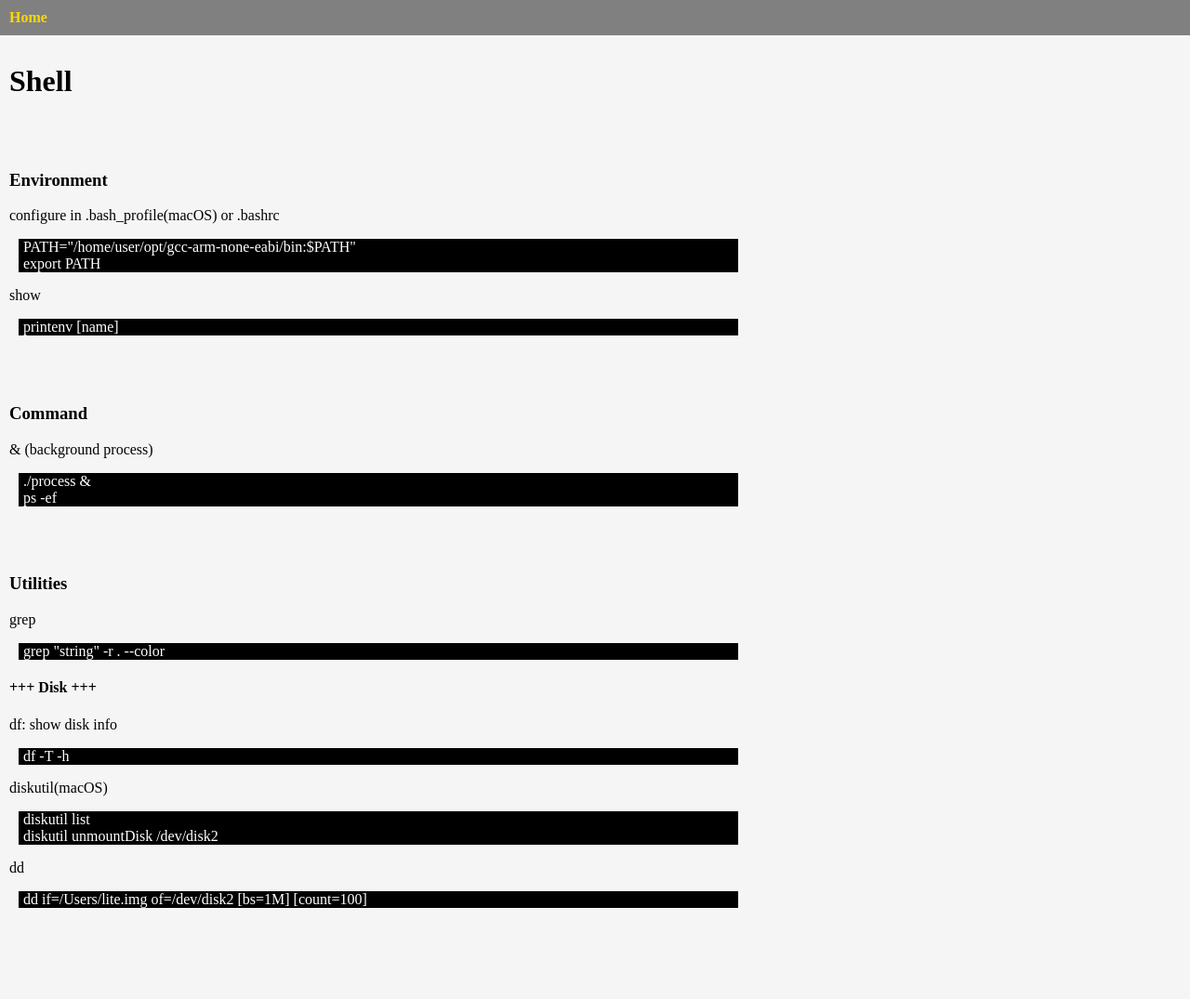
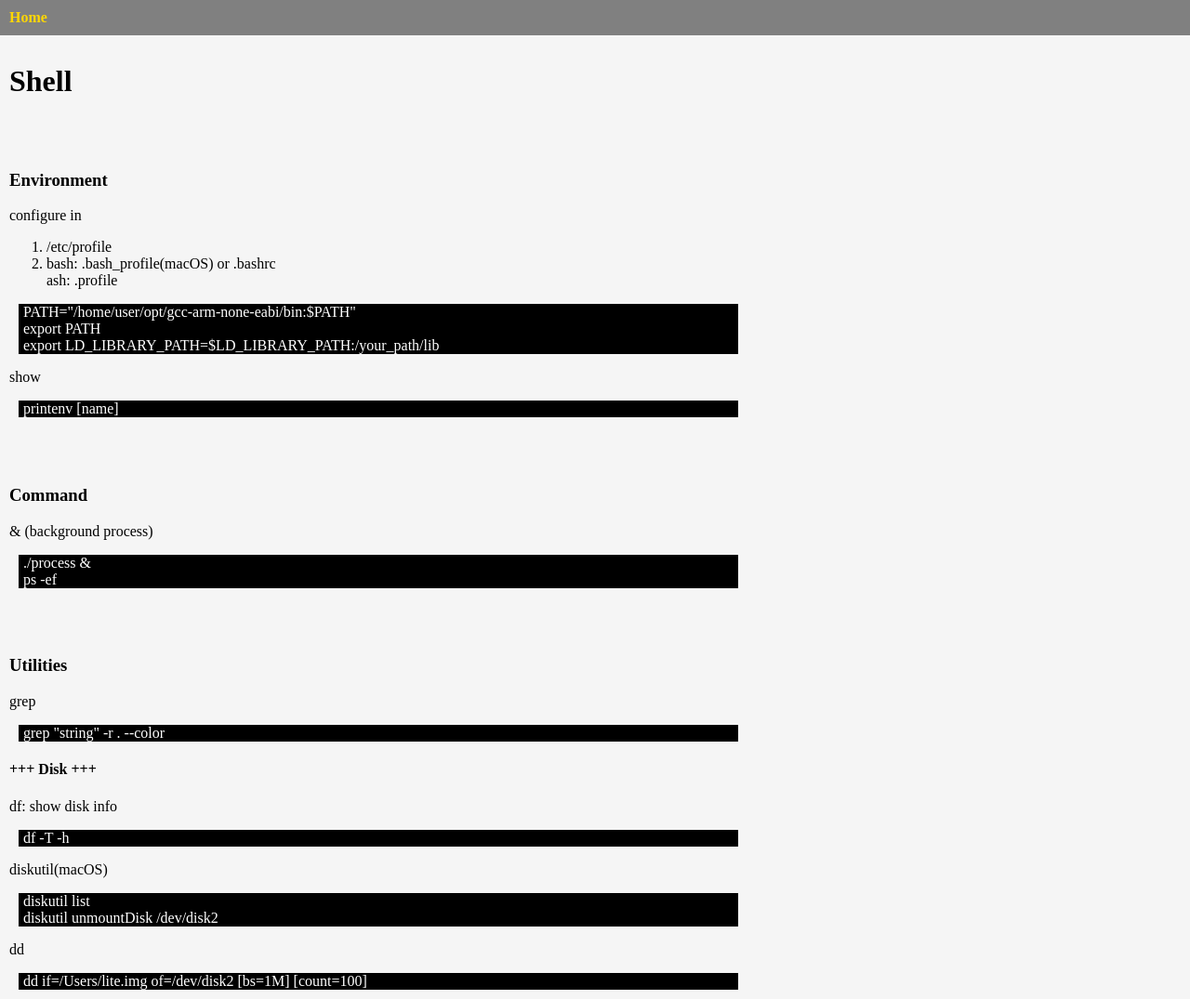
Before and after one commit to czarsir/sir, a Jekyll site: the page built from _posts/tool/2019-04-02-shell.html, in a window 1280 px wide. Shown: the whole page at 93% size. Built offline with Jekyll 4.4.1, drawn with Linux system fonts in a browser that asks for light colours; before the commit the page ends 987 px from its top, so only the background shows below that.

Commit message:
[shell] update

```diff
--- a/_posts/tool/2019-04-02-shell.html
+++ b/_posts/tool/2019-04-02-shell.html
@@ -5,9 +5,17 @@ title: Shell
 
 <br><br>
 <h3>Environment</h3>
-<p>configure in .bash_profile(macOS) or .bashrc</p>
+<p>configure in </p>
+<ol>
+	<li>/etc/profile</li>
+	<li>
+		<div>bash: .bash_profile(macOS) or .bashrc</div>
+		<div>ash: .profile</div>
+	</li>
+</ol>
 <div class="cmd">PATH="/home/user/opt/gcc-arm-none-eabi/bin:$PATH"</div>
 <div class="cmd">export PATH</div>
+<div class="cmd">export LD_LIBRARY_PATH=$LD_LIBRARY_PATH:/your_path/lib</div>
 <p>show</p>
 <div class="cmd">printenv [name]</div>
 
```
